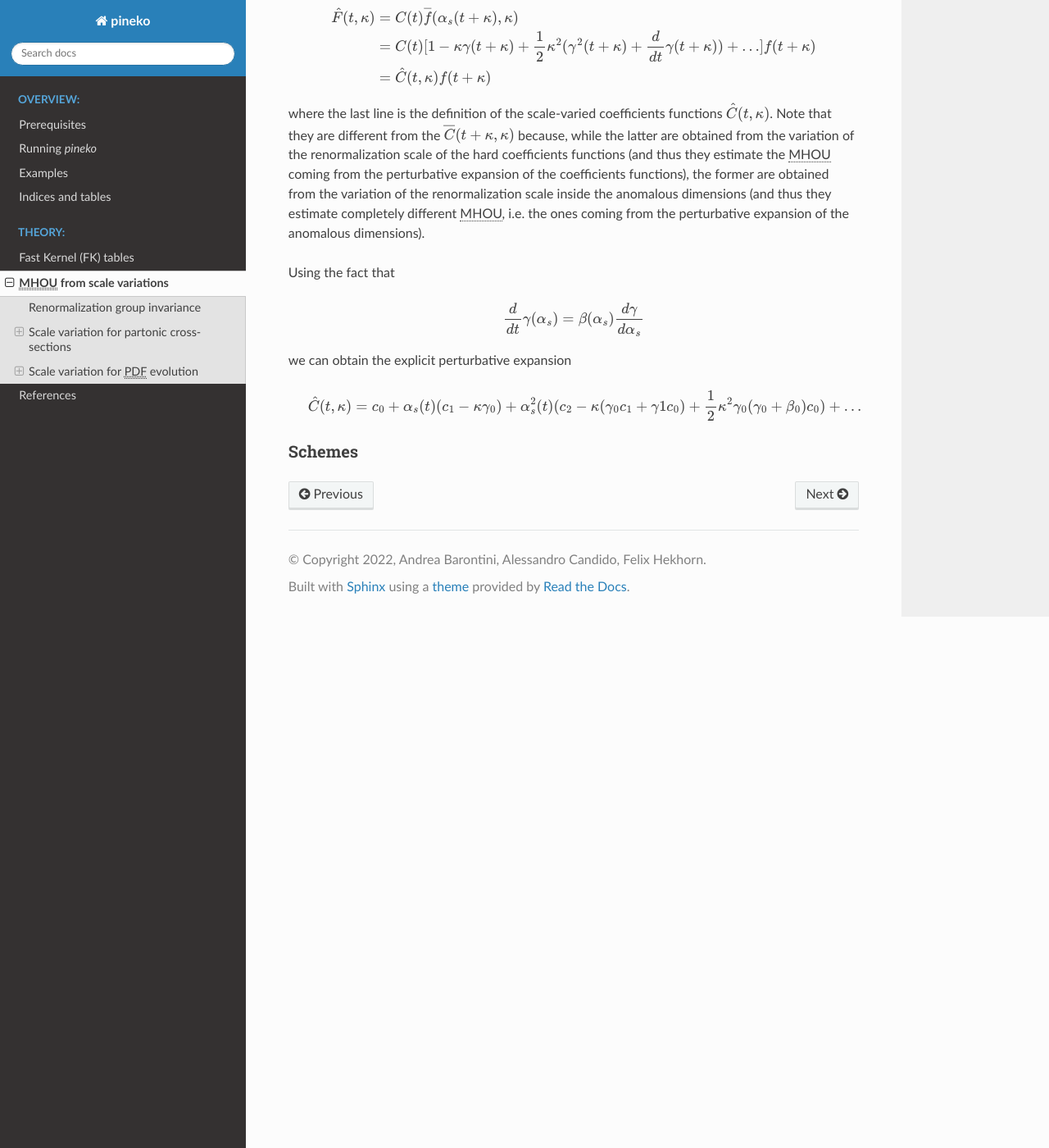
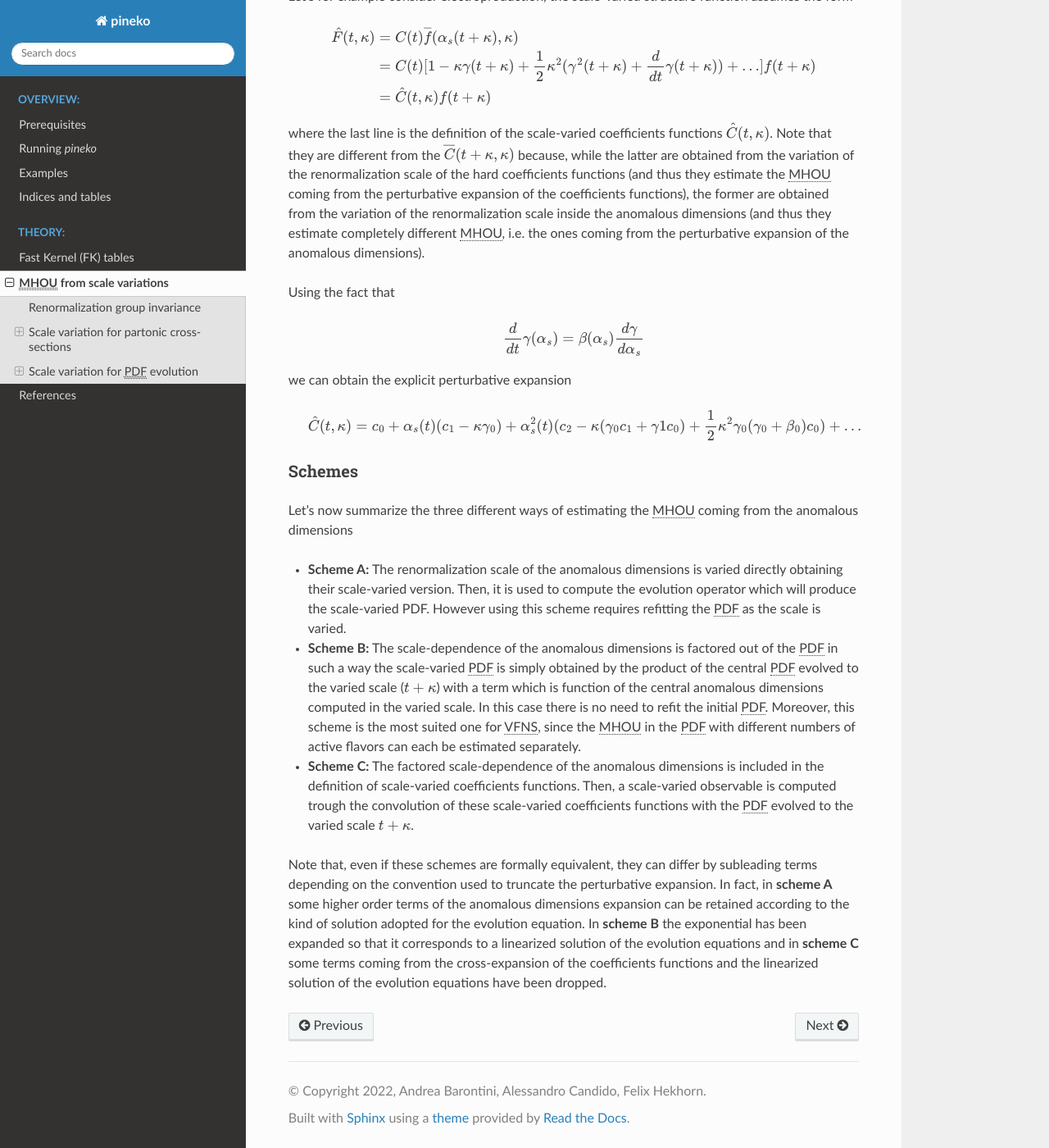
Before and after one commit to NNPDF/pineko, a Sphinx documentation site: the page built from docs/source/theory/Scalevar.rst, in a window 1280 px wide and 1400 px high, scrolled down 4015 px. Shown: the whole window at 82% size. Built offline with Sphinx 7.4.7 and the Read the Docs theme 2.0.0, drawn with Linux system fonts in a browser that asks for light colours; cross-references to code outside the pages are shown as plain code; some of the changed text lies outside the part shown.

Commit message:
Added part on the schemes

```diff
--- a/docs/source/theory/Scalevar.rst
+++ b/docs/source/theory/Scalevar.rst
@@ -171,9 +171,10 @@ which is the perturbative expansion of the scale-varied |PDF| defined as
 
     \overline{f}(\alpha_{s}(t+\kappa), \kappa) = \exp{\bigg(\int^{t}dt' \overline{\gamma}(\alpha_{s}(t'+\kappa),\kappa)\bigg)}f_{0}.
 
-The last equation provides us a way to estimate the |MHOU| coming from the anomalous dimensions at the |PDF| level (this way of doing it will be later
+This provides us a way to estimate the |MHOU| coming from the anomalous dimensions at the |PDF| level (this way of doing it will be later
 called *scheme B*). Moreover, it indicates that the :math:`\kappa` dependence can be factorized out of the PDF. Therefore we have yet another way to
-estimate this |MHOU| just including this factorized terms in the coefficients functions.
+estimate this |MHOU| just including this factorized terms in the coefficients functions (this way of doing it will be later
+called *scheme C*).
 
 Let's for example consider electroproduction, the scale-varied structure function assumes the form
 
@@ -202,7 +203,18 @@ we can obtain the explicit perturbative expansion
      \hat{C}(t,\kappa) = c_{0} + \alpha_{s}(t)(c_{1}-\kappa\gamma_{0})+\alpha_{s}^{2}(t)(c_{2}-\kappa(\gamma_{0}c_{1} + \gamma{1}c_{0}) + \frac{1}{2}\kappa^2
      \gamma_{0}(\gamma_{0}+\beta_{0})c_{0})+ \dots
 
-
-
 Schemes
 =======
+
+Let's now summarize the three different ways of estimating the |MHOU| coming from the anomalous dimensions
+
+* **Scheme A:** The renormalization scale of the anomalous dimensions is varied directly obtaining their scale-varied version. Then, it is used to compute the evolution operator which will produce the scale-varied PDF. However using this scheme requires refitting the |PDF| as the scale is varied.
+
+* **Scheme B:** The scale-dependence of the anomalous dimensions is factored out of the |PDF| in such a way the scale-varied |PDF| is simply obtained by the product of the central |PDF| evolved to the varied scale (:math:`t+\kappa`) with a term which is function of the central anomalous dimensions computed in the varied scale. In this case there is no need to refit the initial |PDF|. Moreover, this scheme is the most suited one for |VFNS|, since the |MHOU| in the |PDF| with different numbers of active flavors can each be estimated separately.
+
+* **Scheme C:** The factored scale-dependence of the anomalous dimensions is included in the definition of scale-varied coefficients functions. Then, a scale-varied observable is computed trough the convolution of these scale-varied coefficients functions with the |PDF| evolved to the varied scale :math:`t+\kappa`.
+
+Note that, even if these schemes are formally equivalent, they can differ by subleading terms depending on the convention used to truncate the perturbative expansion.
+In fact, in **scheme A** some higher order terms of the anomalous dimensions expansion can be retained according to the kind of solution adopted for the evolution equation.
+In **scheme B** the exponential has been expanded so that it corresponds to a linearized solution of the evolution equations and in **scheme C** some terms coming from the
+cross-expansion of the coefficients functions and the linearized solution of the evolution equations have been dropped.
```
